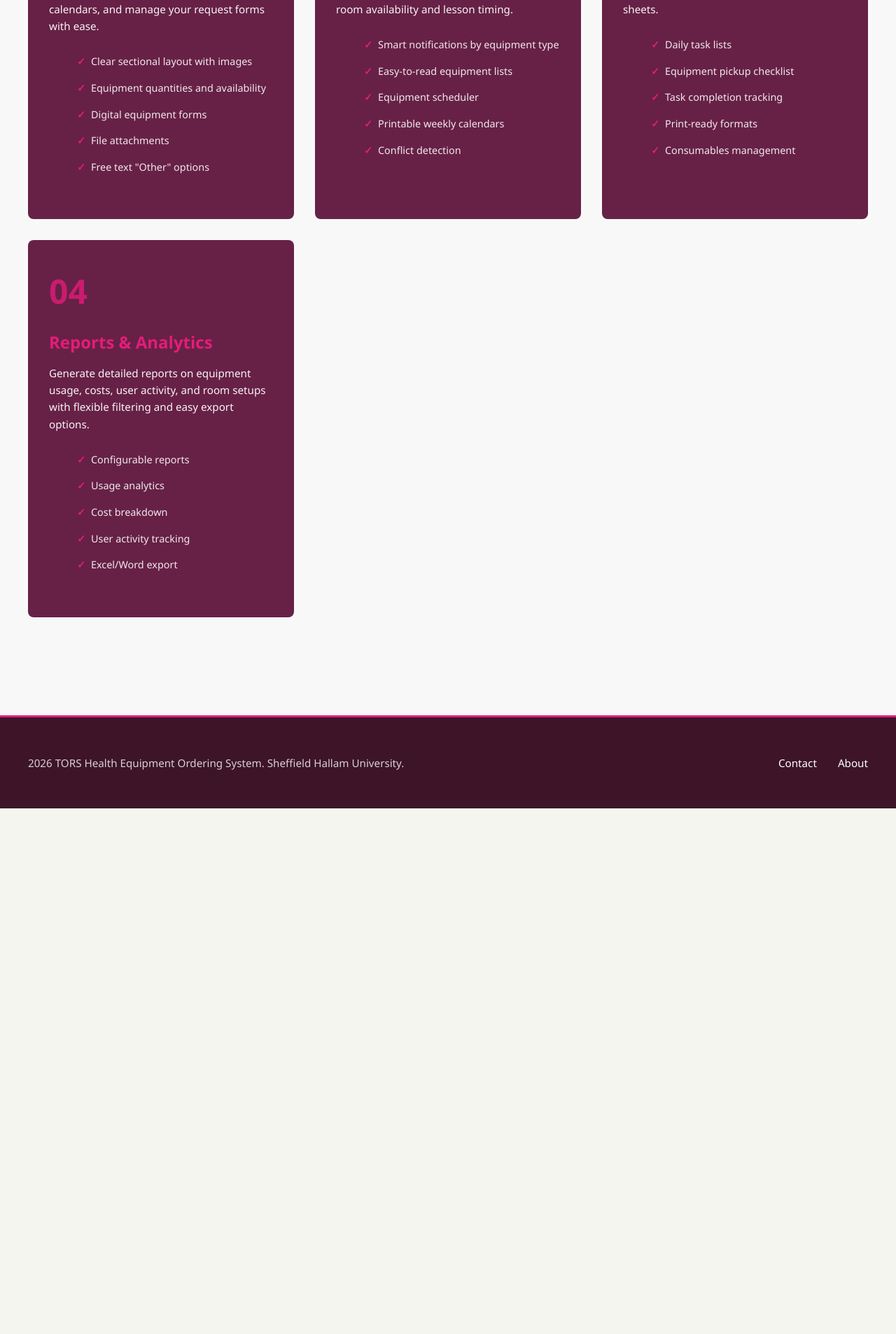
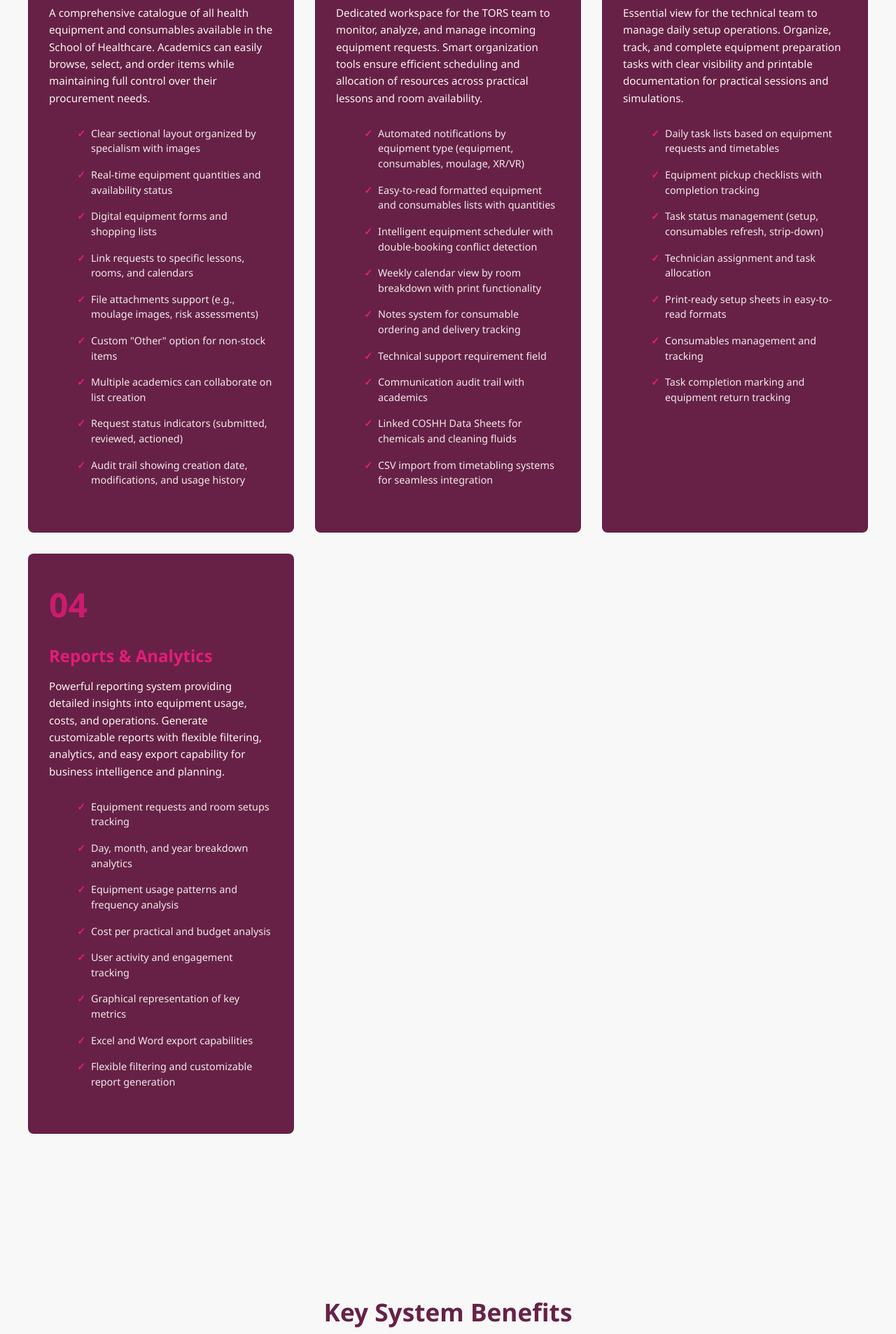
Before and after one commit to LabibMiah/TOR-ing, a Next.js app in the folder tor-ings-app/: page / in a window 1280 px wide. Shown: the part 694-2600 px from the top of the page at 70% size. Before the commit the page ends 1849 px from the top, so only its background shows below. Built offline with nearby package versions, Linux system fonts and the light colour scheme.

Commit message:
Updated landing page,added some key system benefits

```diff
--- a/tor-ings-app/app/page.tsx
+++ b/tor-ings-app/app/page.tsx
@@ -17,70 +17,115 @@ export default function Home() {
         </nav>
       </header>
 
-
-
       <section className={styles.features}>
         <h2>The Four Core Components</h2>
+        <p style={{ textAlign: "center", color: "#672146", marginBottom: "50px", fontSize: "1.1rem", lineHeight: "1.6" }}>
+          A comprehensive system designed to streamline health equipment ordering, planning, and management across the School of Healthcare.
+        </p>
 
         <div className={styles.featureGrid}>
           <div className={styles.featureCard}>
             <div className={styles.featureNumber}>01</div>
             <h3>Interactive Catalogue</h3>
-            <p>Browse and order equipment and consumables with an intuitive interface. Create shopping lists, link to lessons and calendars, and manage your request forms with ease.</p>
+            <p>A comprehensive catalogue of all health equipment and consumables available in the School of Healthcare. Academics can easily browse, select, and order items while maintaining full control over their procurement needs.</p>
             <ul className={styles.featureList}>
-              <li>Clear sectional layout with images</li>
-              <li>Equipment quantities and availability</li>
-              <li>Digital equipment forms</li>
-              <li>File attachments</li>
-              <li>Free text "Other" options</li>
+              <li>Clear sectional layout organized by specialism with images</li>
+              <li>Real-time equipment quantities and availability status</li>
+              <li>Digital equipment forms and shopping lists</li>
+              <li>Link requests to specific lessons, rooms, and calendars</li>
+              <li>File attachments support (e.g., moulage images, risk assessments)</li>
+              <li>Custom "Other" option for non-stock items</li>
+              <li>Multiple academics can collaborate on list creation</li>
+              <li>Request status indicators (submitted, reviewed, actioned)</li>
+              <li>Audit trail showing creation date, modifications, and usage history</li>
             </ul>
           </div>
 
           <div className={styles.featureCard}>
             <div className={styles.featureNumber}>02</div>
             <h3>Planning Interface</h3>
-            <p>Behind-the-scenes management system for the TORS team to monitor, organize, and schedule equipment requests based on room availability and lesson timing.</p>
+            <p>Dedicated workspace for the TORS team to monitor, analyze, and manage incoming equipment requests. Smart organization tools ensure efficient scheduling and allocation of resources across practical lessons and room availability.</p>
             <ul className={styles.featureList}>
-              <li>Smart notifications by equipment type</li>
-              <li>Easy-to-read equipment lists</li>
-              <li>Equipment scheduler</li>
-              <li>Printable weekly calendars</li>
-              <li>Conflict detection</li>
+              <li>Automated notifications by equipment type (equipment, consumables, moulage, XR/VR)</li>
+              <li>Easy-to-read formatted equipment and consumables lists with quantities</li>
+              <li>Intelligent equipment scheduler with double-booking conflict detection</li>
+              <li>Weekly calendar view by room breakdown with print functionality</li>
+              <li>Notes system for consumable ordering and delivery tracking</li>
+              <li>Technical support requirement field</li>
+              <li>Communication audit trail with academics</li>
+              <li>Linked COSHH Data Sheets for chemicals and cleaning fluids</li>
+              <li>CSV import from timetabling systems for seamless integration</li>
             </ul>
           </div>
 
           <div className={styles.featureCard}>
             <div className={styles.featureNumber}>03</div>
             <h3>Set-ups Management</h3>
-            <p>Technical team view for managing daily setup tasks, equipment pickup, and completion tracking with printable setup sheets.</p>
+            <p>Essential view for the technical team to manage daily setup operations. Organize, track, and complete equipment preparation tasks with clear visibility and printable documentation for practical sessions and simulations.</p>
             <ul className={styles.featureList}>
-              <li>Daily task lists</li>
-              <li>Equipment pickup checklist</li>
-              <li>Task completion tracking</li>
-              <li>Print-ready formats</li>
-              <li>Consumables management</li>
+              <li>Daily task lists based on equipment requests and timetables</li>
+              <li>Equipment pickup checklists with completion tracking</li>
+              <li>Task status management (setup, consumables refresh, strip-down)</li>
+              <li>Technician assignment and task allocation</li>
+              <li>Print-ready setup sheets in easy-to-read formats</li>
+              <li>Consumables management and tracking</li>
+              <li>Task completion marking and equipment return tracking</li>
             </ul>
           </div>
 
           <div className={styles.featureCard}>
             <div className={styles.featureNumber}>04</div>
             <h3>Reports & Analytics</h3>
-            <p>Generate detailed reports on equipment usage, costs, user activity, and room setups with flexible filtering and easy export options.</p>
+            <p>Powerful reporting system providing detailed insights into equipment usage, costs, and operations. Generate customizable reports with flexible filtering, analytics, and easy export capability for business intelligence and planning.</p>
             <ul className={styles.featureList}>
-              <li>Configurable reports</li>
-              <li>Usage analytics</li>
-              <li>Cost breakdown</li>
-              <li>User activity tracking</li>
-              <li>Excel/Word export</li>
+              <li>Equipment requests and room setups tracking</li>
+              <li>Day, month, and year breakdown analytics</li>
+              <li>Equipment usage patterns and frequency analysis</li>
+              <li>Cost per practical and budget analysis</li>
+              <li>User activity and engagement tracking</li>
+              <li>Graphical representation of key metrics</li>
+              <li>Excel and Word export capabilities</li>
+              <li>Flexible filtering and customizable report generation</li>
             </ul>
           </div>
         </div>
       </section>
 
+      <section style={{ maxWidth: "1200px", margin: "60px auto", padding: "0 20px", width: "100%" }}>
+        <h2 style={{ textAlign: "center", fontSize: "2.2rem", color: "#672146", marginBottom: "40px", fontWeight: "700" }}>
+          Key System Benefits
+        </h2>
+        <div style={{ display: "grid", gridTemplateColumns: "repeat(auto-fit, minmax(280px, 1fr))", gap: "30px" }}>
+          <div style={{ padding: "30px", backgroundColor: "#f0f0f0", borderRadius: "8px", borderLeft: "5px solid #E31C79" }}>
+            <h4 style={{ color: "#672146", marginBottom: "15px", fontSize: "1.2rem" }}>Role-Based Access Control</h4>
+            <p style={{ color: "#555", lineHeight: "1.6" }}>Flexible user permission system ensures academics, TORS team, and technical staff access only the features and data relevant to their roles.</p>
+          </div>
+          <div style={{ padding: "30px", backgroundColor: "#f0f0f0", borderRadius: "8px", borderLeft: "5px solid #E31C79" }}>
+            <h4 style={{ color: "#672146", marginBottom: "15px", fontSize: "1.2rem" }}>Accessibility First Design</h4>
+            <p style={{ color: "#555", lineHeight: "1.6" }}>Fully compliant with WCAG 2.2 Level AA standards, ensuring all users, regardless of abilities, can effectively access and use the platform.</p>
+          </div>
+          <div style={{ padding: "30px", backgroundColor: "#f0f0f0", borderRadius: "8px", borderLeft: "5px solid #E31C79" }}>
+            <h4 style={{ color: "#672146", marginBottom: "15px", fontSize: "1.2rem" }}>Integrated Communication</h4>
+            <p style={{ color: "#555", lineHeight: "1.6" }}>Two-way communication portal enables academics and TORS team to discuss equipment requests, resolve scheduling conflicts, and answer queries efficiently.</p>
+          </div>
+          <div style={{ padding: "30px", backgroundColor: "#f0f0f0", borderRadius: "8px", borderLeft: "5px solid #E31C79" }}>
+            <h4 style={{ color: "#672146", marginBottom: "15px", fontSize: "1.2rem" }}>Complete Audit Trail</h4>
+            <p style={{ color: "#555", lineHeight: "1.6" }}>Track all changes, communications, and usage history with full audit logs for compliance and quality assurance purposes.</p>
+          </div>
+          <div style={{ padding: "30px", backgroundColor: "#f0f0f0", borderRadius: "8px", borderLeft: "5px solid #E31C79" }}>
+            <h4 style={{ color: "#672146", marginBottom: "15px", fontSize: "1.2rem" }}>Conflict Detection</h4>
+            <p style={{ color: "#555", lineHeight: "1.6" }}>Intelligent scheduling system automatically flags double-bookings and conflicts, ensuring efficient room and equipment allocation.</p>
+          </div>
+          <div style={{ padding: "30px", backgroundColor: "#f0f0f0", borderRadius: "8px", borderLeft: "5px solid #E31C79" }}>
+            <h4 style={{ color: "#672146", marginBottom: "15px", fontSize: "1.2rem" }}>Export & Printing</h4>
+            <p style={{ color: "#555", lineHeight: "1.6" }}>Easy export to Excel and Word formats, with print-ready options for schedules, checklists, and reports for physical display and distribution.</p>
+          </div>
+        </div>
+      </section>
 
       <footer className={styles.footer}>
         <div className={styles.footerContent}>
-          <p> 2026 TORS Health Equipment Ordering System. Sheffield Hallam University.</p>
+          <p>© 2026 TORS Health Equipment Ordering System. Sheffield Hallam University.</p>
           <nav className={styles.footerNav}>
             <Link href="/contact">Contact</Link>
             <Link href="/about">About</Link>
```
